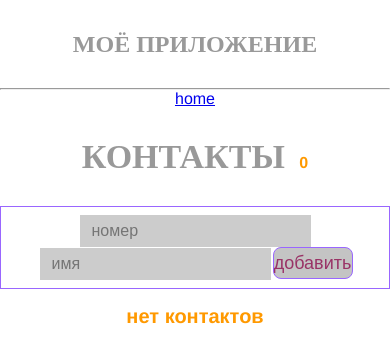
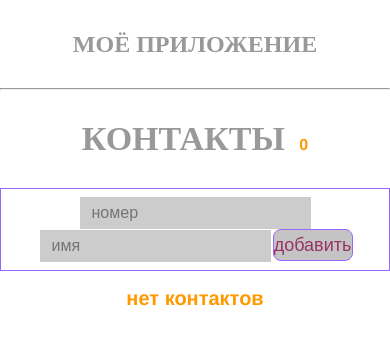
Before and after one commit to Shilachkashila/t-book, a Vue app: page /Phone-book in a window 390 px wide. Shown: the top 362 px of the page. Built offline with nearby package versions, Linux system fonts and the light colour scheme.

Commit message:
21.02 phoneFormAddnumbers - rename, props - specifi type

```diff
--- a/src/App.vue
+++ b/src/App.vue
@@ -2,9 +2,9 @@
   <div id="app">
     <h1>моё приложение</h1>
     <hr>
-    <router-link
+    <!-- <router-link
       to="/Home">
-      home</router-link>
+      home</router-link> -->
     <router-view />
   </div>
 </template>
--- a/src/components/phoneList.vue
+++ b/src/components/phoneList.vue
@@ -21,7 +21,12 @@ export default {
     phoneListItem,
     phoneListSearch,
     },
-  props: ['numbers'],//данные от родителя к потомкам - с помощью пропс и директивы v-bind
+    //props:['numbers'], данные от родителя к потомкам - с помощью пропс и директивы v-bind
+  props: {
+    numbers: {
+      type: Array,
+    }
+  },
   methods: {
     removeNumber(id) {
       this.$emit( 'remove-number', id );
--- a/src/views/Phone-book.vue
+++ b/src/views/Phone-book.vue
@@ -5,7 +5,7 @@
       {{ counter }}
     </span>
     <!-- v-on прослушка событий через $emit-->
-    <phoneFormAdd
+    <phoneFormAddnumbers
       @add-number="addNumber"
       />
     <phoneList
@@ -20,7 +20,7 @@
 </template>
 
 <script>
-import phoneFormAdd from '@/components/phoneFormAdd';
+import phoneFormAddnumbers from '@/components/phoneFormAddnumbers';
 import phoneList from '@/components/phoneList';
 
 export default {
@@ -32,7 +32,7 @@ data () {
 };
 },
 components: {
-  phoneFormAdd,
+  phoneFormAddnumbers,
   phoneList,
 },
 methods: {
```
Also changed, not shown: src/components/phoneFormAddnumbers.vue (renamed from src/components/phoneFormAdd.vue).
